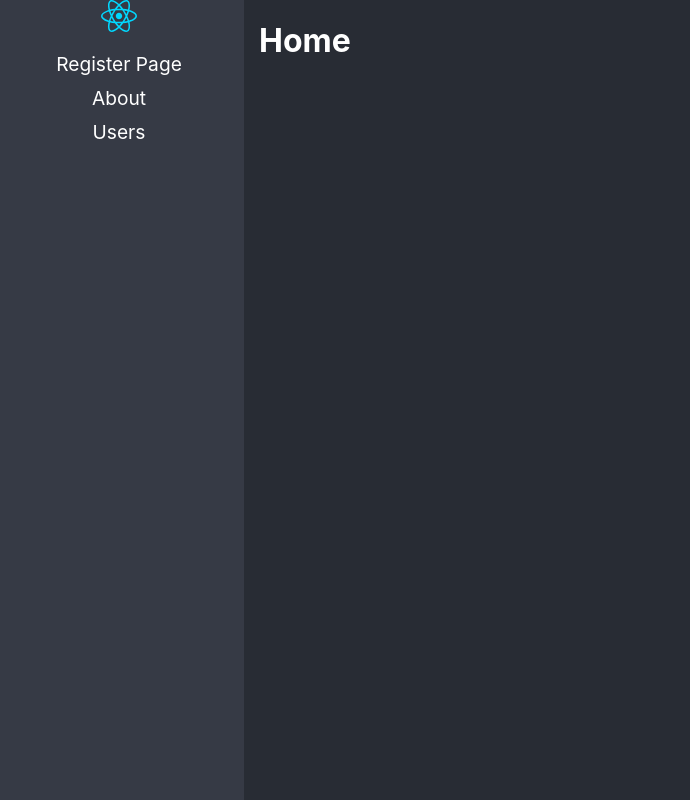
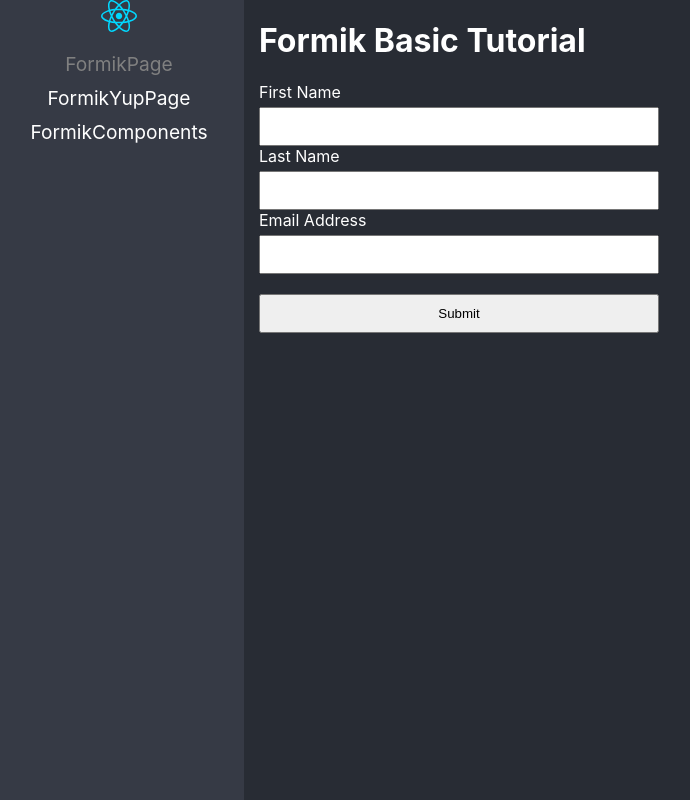
Before and after one commit to RichardReyesArocutipaLope/react-formik, a React (Vite) app: page /formik in a window 1280 px wide. Before the commit this address led to /home. Shown: the whole page, without its empty margins (6-696 px from the left). Built offline with nearby package versions, Linux system fonts and the light colour scheme.

Commit message:
Add FormikBasicYup

```diff
--- a/package.json
+++ b/package.json
@@ -10,9 +10,11 @@
     "preview": "vite preview"
   },
   "dependencies": {
+    "formik": "^2.4.3",
     "react": "^18.2.0",
     "react-dom": "^18.2.0",
-    "react-router-dom": "^6.14.2"
+    "react-router-dom": "^6.14.2",
+    "yup": "^1.2.0"
   },
   "devDependencies": {
     "@types/react": "^18.0.28",
--- /dev/null
+++ b/src/03-forms/pages/FormikBasicPage.tsx
@@ -0,0 +1,91 @@
+import "../styles/styles.css";
+import { FormikErrors, useFormik } from "formik";
+
+interface FormValues {
+  firstName: string;
+  lastName: string;
+  email: string;
+}
+
+export const FormikBasicPage = () => {
+  const validate = ({ firstName, lastName, email }: FormValues) => {
+    const errors: FormikErrors<FormValues> = {};
+
+    if (!firstName) {
+      errors.firstName = "required";
+    } else if (firstName.length >= 15) {
+      errors.firstName = "Must be 15 character or less";
+    }
+
+    if (!lastName) {
+      errors.lastName = "required";
+    } else if (lastName.length >= 10) {
+      errors.lastName = "Must be 15 character or less";
+    }
+
+    if (!email) {
+      errors.email = "Required";
+    } else if (!/^[A-Z0-9._%+-]+@[A-Z0-9.-]+\.[A-Z]{2,4}$/i.test(email)) {
+      errors.email = "Invalid email address";
+    }
+
+    return errors;
+  };
+
+  const { handleChange, values, handleSubmit, errors, touched, handleBlur } =
+    useFormik({
+      initialValues: {
+        firstName: "",
+        lastName: "",
+        email: "",
+      },
+      onSubmit: (values) => {
+        console.log(values);
+      },
+      validate,
+    });
+  return (
+    <div>
+      <h1>Formik Basic Tutorial</h1>
+
+      <form noValidate onSubmit={handleSubmit}>
+        <label htmlFor="firstName">First Name</label>
+        <input
+          type="text"
+          name="firstName"
+          id="firstName"
+          onBlur={handleBlur}
+          value={values.firstName}
+          onChange={handleChange}
+        />
+        {touched.firstName && errors.firstName && (
+          <span>{errors.firstName}</span>
+        )}
+
+        <label htmlFor="lastName">Last Name</label>
+        <input
+          type="text"
+          name="lastName"
+          id="lastName"
+          onBlur={handleBlur}
+          value={values.lastName}
+          onChange={handleChange}
+        />
+        {touched.lastName && errors.lastName && <span>{errors.lastName}</span>}
+
+        <label htmlFor="email">Email Address</label>
+        <input
+          type="email"
+          name="email"
+          id="email"
+          onBlur={handleBlur}
+          value={values.email}
+          onChange={handleChange}
+        />
+        {touched.email && errors.email && <span>{errors.email}</span>}
+
+        <button type="submit">Submit</button>
+      </form>
+    </div>
+  );
+};
--- /dev/null
+++ b/src/03-forms/pages/FormikComponents.tsx
@@ -0,0 +1,50 @@
+import "../styles/styles.css";
+import { useFormik } from "formik";
+import * as Yup from "yup";
+
+export const FormikComponents = () => {
+  const { handleSubmit, errors, touched, getFieldProps } = useFormik({
+    initialValues: {
+      firstName: "",
+      lastName: "",
+      email: "",
+    },
+    onSubmit: (values) => {
+      console.log(values);
+    },
+    validationSchema: Yup.object({
+      firstName: Yup.string()
+        .max(15, "Debe de tener 15 caracteres o menos")
+        .required("requerido"),
+      lastName: Yup.string()
+        .max(15, "Debe de tener 15 caracteres o menos")
+        .required("requerido"),
+      email: Yup.string()
+        .email("Debe tener un formato correcto")
+        .required("requerido"),
+    }),
+  });
+  return (
+    <div>
+      <h1>Formik Components</h1>
+
+      <form noValidate onSubmit={handleSubmit}>
+        <label htmlFor="firstName">First Name</label>
+        <input type="text" {...getFieldProps("firstName")} />
+        {touched.firstName && errors.firstName && (
+          <span>{errors.firstName}</span>
+        )}
+
+        <label htmlFor="lastName">Last Name</label>
+        <input type="text" {...getFieldProps("lastName")} />
+        {touched.lastName && errors.lastName && <span>{errors.lastName}</span>}
+
+        <label htmlFor="email">Email Address</label>
+        <input type="email" {...getFieldProps("email")} />
+        {touched.email && errors.email && <span>{errors.email}</span>}
+
+        <button type="submit">Submit</button>
+      </form>
+    </div>
+  );
+};
--- /dev/null
+++ b/src/03-forms/pages/FormikYupPage.tsx
@@ -0,0 +1,50 @@
+import "../styles/styles.css";
+import { useFormik } from "formik";
+import * as Yup from "yup";
+
+export const FormikYupPage = () => {
+  const { handleSubmit, errors, touched, getFieldProps } = useFormik({
+    initialValues: {
+      firstName: "",
+      lastName: "",
+      email: "",
+    },
+    onSubmit: (values) => {
+      console.log(values);
+    },
+    validationSchema: Yup.object({
+      firstName: Yup.string()
+        .max(15, "Debe de tener 15 caracteres o menos")
+        .required("requerido"),
+      lastName: Yup.string()
+        .max(15, "Debe de tener 15 caracteres o menos")
+        .required("requerido"),
+      email: Yup.string()
+        .email("Debe tener un formato correcto")
+        .required("requerido"),
+    }),
+  });
+  return (
+    <div>
+      <h1>Formik Yup Tutorial</h1>
+
+      <form noValidate onSubmit={handleSubmit}>
+        <label htmlFor="firstName">First Name</label>
+        <input type="text" {...getFieldProps("firstName")} />
+        {touched.firstName && errors.firstName && (
+          <span>{errors.firstName}</span>
+        )}
+
+        <label htmlFor="lastName">Last Name</label>
+        <input type="text" {...getFieldProps("lastName")} />
+        {touched.lastName && errors.lastName && <span>{errors.lastName}</span>}
+
+        <label htmlFor="email">Email Address</label>
+        <input type="email" {...getFieldProps("email")} />
+        {touched.email && errors.email && <span>{errors.email}</span>}
+
+        <button type="submit">Submit</button>
+      </form>
+    </div>
+  );
+};
--- a/src/routes/Navigation.tsx
+++ b/src/routes/Navigation.tsx
@@ -6,7 +6,9 @@
   Routes,
 } from "react-router-dom";
 import logo from "../assets/react.svg";
-import { RegisterPage } from "../03-forms/pages/RegisterPage";
+import { FormikBasicPage } from "../03-forms/pages/FormikBasicPage";
+import { FormikYupPage } from "../03-forms/pages/FormikYupPage";
+import { FormikComponents } from "../03-forms/pages/FormikComponents";
 
 export const Navigation = () => {
   return (
@@ -17,35 +19,35 @@
           <ul>
             <li>
               <NavLink
-                to="/register"
+                to="/formik"
                 className={({ isActive }) => (isActive ? "nav-active" : "")}
               >
-                Register Page
+                FormikPage
               </NavLink>
             </li>
             <li>
               <NavLink
-                to="/about"
+                to="/formik-yup"
                 className={({ isActive }) => (isActive ? "nav-active" : "")}
               >
-                About
+                FormikYupPage
               </NavLink>
             </li>
             <li>
               <NavLink
-                to="/user"
+                to="/FormikComponents"
                 className={({ isActive }) => (isActive ? "nav-active" : "")}
               >
-                Users
+                FormikComponents
               </NavLink>
             </li>
           </ul>
         </nav>
 
         <Routes>
-          <Route path="register" element={<RegisterPage />} />
-          <Route path="user" element={<h1>Users</h1>} />
-          <Route path="home" element={<h1>Home</h1>} />
+          <Route path="formik" element={<FormikBasicPage />} />
+          <Route path="formik-yup" element={<FormikYupPage />} />
+          <Route path="FormikComponents" element={<FormikComponents />} />
           <Route path="/*" element={<Navigate to="home" replace />} />
         </Routes>
       </div>
```
Also changed, not shown: 1 other file (tests, documents, lock files or other folders).
